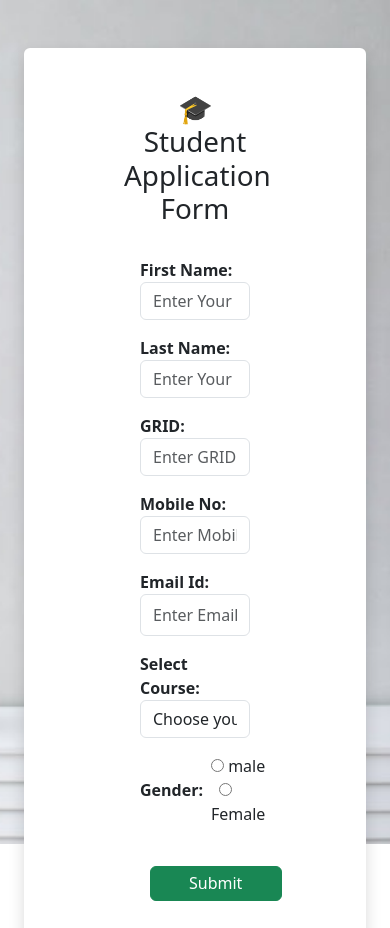
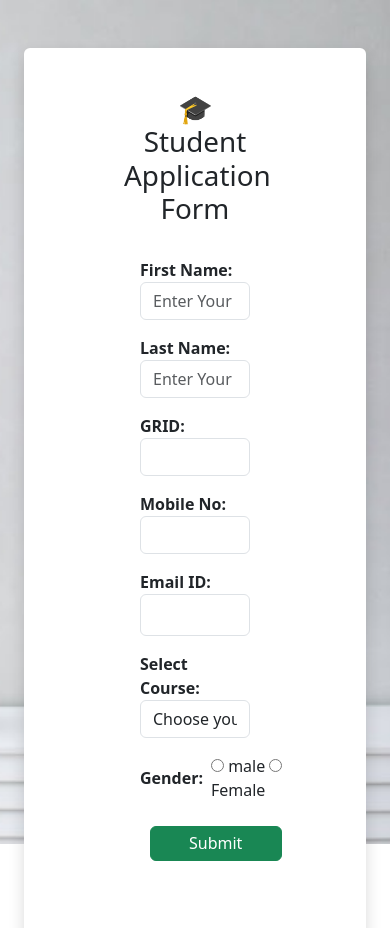
Before and after one commit to Khushbupatel05/pr-7-Student-Management, a plain HTML site: page index.html in a window 390 px wide. Shown: the top 928 px of the page. Drawn offline with nearby package versions, Linux system fonts and the light colour scheme; some packages are replaced by stand-ins of ours; a script that the page names is missing.

Commit message:
commit for change

```diff
--- a/assets/js/script.js
+++ b/assets/js/script.js
@@ -37,7 +37,7 @@ class StudentManage {
                     <td>${student.course}</td>
                     <td>${student.gender}</td>
                     <td class="p-2">
-                        <button class="btn btn-warning btn-sm" onclick="updateStudent(${index})">✏️</button>
+                        <button class="btn btn-primary btn-sm" onclick="updateStudent(${index})">✏️</button>
                     </td>
                     <td class="p-2">
                         <button class="btn btn-danger btn-sm" onclick="deleteStudent(${index})">🗑️</button>
@@ -119,18 +119,18 @@ function createUpdateStudent() {
         Swal.fire("Validation Error", "Please select a gender!", "error");
         return;
     }
-    if(manage.students.some((record)=>{
-        return record.emailId === emailId
-    })){
-        Swal.fire("Validation Error", "  invalid email!", "error");
-        return;
-    }
-    if(manage.students.some((record)=>{
-        return record.grid === grid
-    })){
-        Swal.fire("Validation Error", " invalid grid!", "error");
-        return;
-    }
+    // if(manage.students.some((record)=>{
+    //     return record.emailId === emailId
+    // })){
+    //     Swal.fire("Validation Error", "  invalid email!", "error");
+    //     return;
+    // }
+    // if(manage.students.some((record)=>{
+    //     return record.grid === grid
+    // })){
+    //     Swal.fire("Validation Error", " invalid grid!", "error");
+    //     return;
+    // }
 
     const student = new Student(firstName, lastName, grid, contactNo, emailId, course, gender);
 
--- a/index.html
+++ b/index.html
@@ -13,18 +13,18 @@
     <div class="container">
         <div class="vh-100 d-flex justify-content-center ">
             <div class="row w-100">
-                <div class="col-12  mt-5  mx-auto">
-                    <div class="box rounded shadow p-5">
+                <div class=" mt-5 ">
+                    <div class="box rounded shadow col-lg-6 col-md-12 p-5">
                         <div class="pt-4 text-center">
                             <h1>🎓 Student Application Form</h1>
                         </div>
                         <form id="stu-form" class="ps-3 pe-3 pb-5 pt-4">
                             <div class="row">
-                                <div class="col-12 mb-3">
+                                <div class=" mb-3">
                                     <label for="firstname" class="fw-bold">First Name:</label>
                                     <input type="text" class="form-control" id="firstname" placeholder="Enter Your First Name">
                                 </div>
-                                <div class="col-12  mb-3">
+                                <div class=" mb-3">
                                     <label for="lastname" class="fw-bold">Last Name:</label>
                                     <input type="text" class="form-control" id="lastname" placeholder="Enter Your Last Name">
                                 </div>
@@ -33,17 +33,17 @@
                             <div class="row">
                                 <div class="col-12 col-lg-6 mb-3">
                                     <label for="grid" class="fw-bold">GRID:</label>
-                                    <input type="text" id="grid" class="form-control" placeholder="Enter GRID" autocomplete="off">
+                                    <input type="text" id="grid" class="form-control"  autocomplete="off">
                                 </div>
                                 <div class="col-12 col-lg-6 mb-3">
                                     <label for="phoneno" class="fw-bold">Mobile No:</label>
-                                    <input type="text" id="phoneno" class="form-control" placeholder="Enter Mobile No" autocomplete="off">
+                                    <input type="text" id="phoneno" class="form-control"  autocomplete="off">
                                 </div>
                             </div>
 
                             <div class="mb-3 col-12 ">
-                                <label for="mail" class="fw-bold">Email Id:</label>
-                                <input type="email" id="mail" class="form-control py-2" placeholder="Enter Email Id" required>
+                                <label for="mail" class="fw-bold">Email ID:</label>
+                                <input type="email" id="mail" class="form-control py-2"  required>
                             </div>
 
                             <div class="mb-3 col-12">
@@ -56,12 +56,13 @@
                                 </select>
                             </div>
 
-                            <div class="d-flex align-items-center col-12 col-md-6 mb-3">
-                                <label class="fw-bold me-2">Gender:</label>
-                                <div>
+                            <div class="d-flex align-items-center  ">
+                                <label class="fw-bold">Gender:</label>
+                                <div class=" col-md-6 col-12 ms-2">
                                     <input type="radio" name="gender" id="male" value="v">
                                     <label for="male">male</label>
-                                    <input type="radio" name="gender" id="female" value="Female" class="ms-2">
+
+                                    <input type="radio" name="gender" id="female" value="Female" class="">
                                     <label for="female">Female</label>
                                 </div>
                             </div>
```
